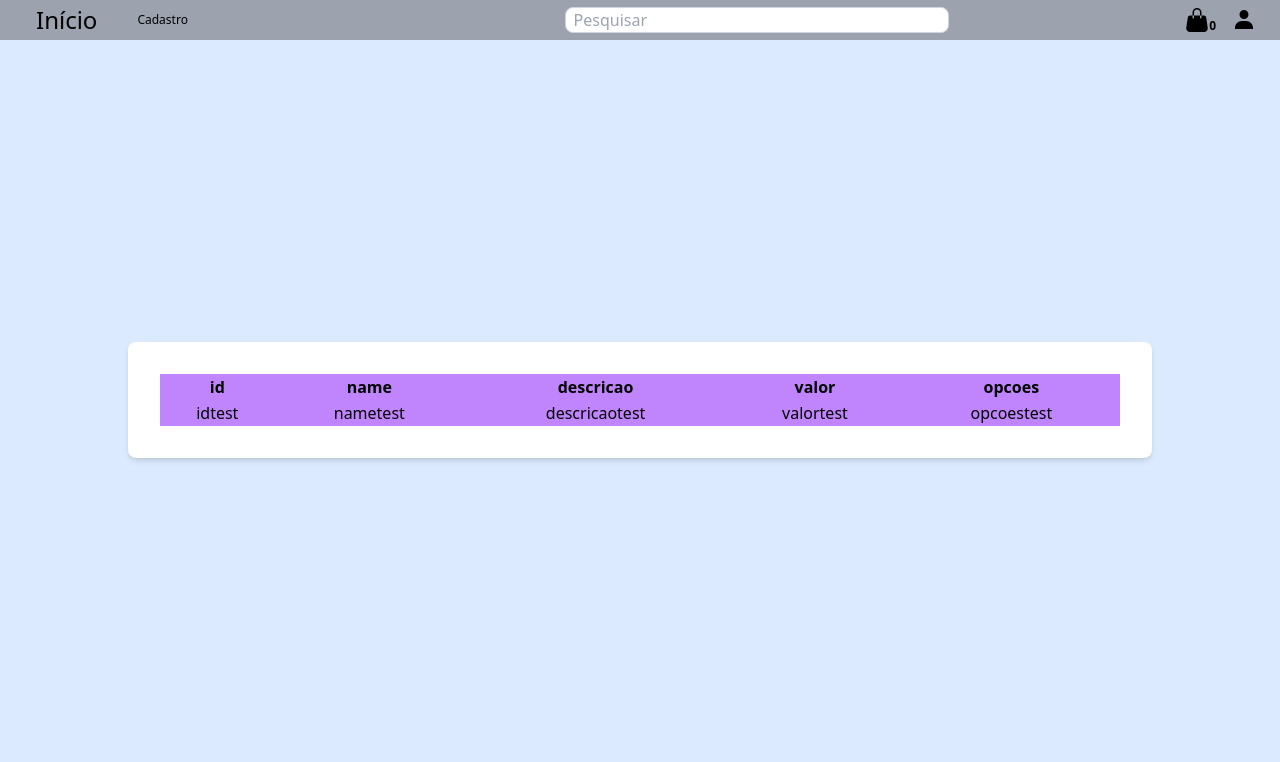
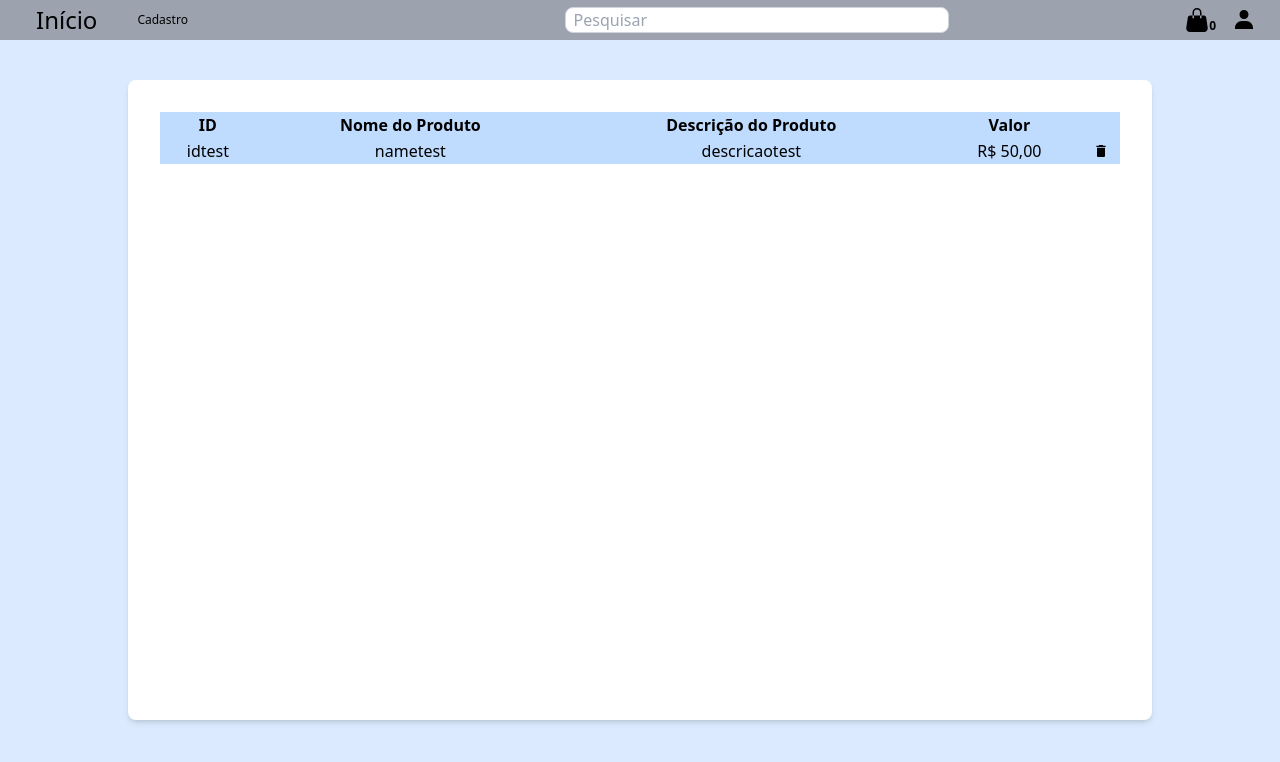
Before and after one commit to jackson07/web-shop, a Next.js app: page /pages/favoriteProducts in a window 1280 px wide. Shown: the top 762 px of the page. Built offline with nearby package versions, Linux system fonts and the light colour scheme; no server answers; the database is empty.

Commit message:
Ajustado tela de favoritos

```diff
--- a/src/app/pages/favoriteProducts/page.tsx
+++ b/src/app/pages/favoriteProducts/page.tsx
@@ -1,21 +1,23 @@
 "use client";
 import Header from "@/app/components/header/header";
+import formatCurrency from "@/utils/formatCurrency";
 import React from "react";
+import { MdDelete } from "react-icons/md";
 
 export default function FavoriteProducts() {
 	return (
 		<>
 			<Header/>
 			<main className="min-h-screen flex items-center justify-center">
-				<div className="bg-white p-8 rounded-lg shadow-md w-4/5 h-full">
-					<table className="w-full h-full bg-purple-400">
+				<div className="bg-white p-8 rounded-lg shadow-md w-4/5" style={{ height: "80vh" }}>
+					<table className="w-full bg-blue-200">
 						<thead className="">
 							<tr>
-								<th>id</th>
-								<th>name</th>
-								<th>descricao</th>
-								<th>valor</th>
-								<th>opcoes</th>
+								<th>ID</th>
+								<th>Nome do Produto</th>
+								<th>Descrição do Produto</th>
+								<th>Valor</th>
+								{/* <th>opcoes</th> */}
 							</tr>
 						</thead>
 						<tbody>
@@ -30,10 +32,12 @@ export default function FavoriteProducts() {
                                 descricaotest
 								</td>
 								<td align="center">
-                                valortest
+									{formatCurrency(50.00,"BRL")}
 								</td>
 								<td align="center">
-                                opcoestest
+									<div>
+										<MdDelete />
+									</div>
 								</td>
 							</tr>
 						</tbody>
```
